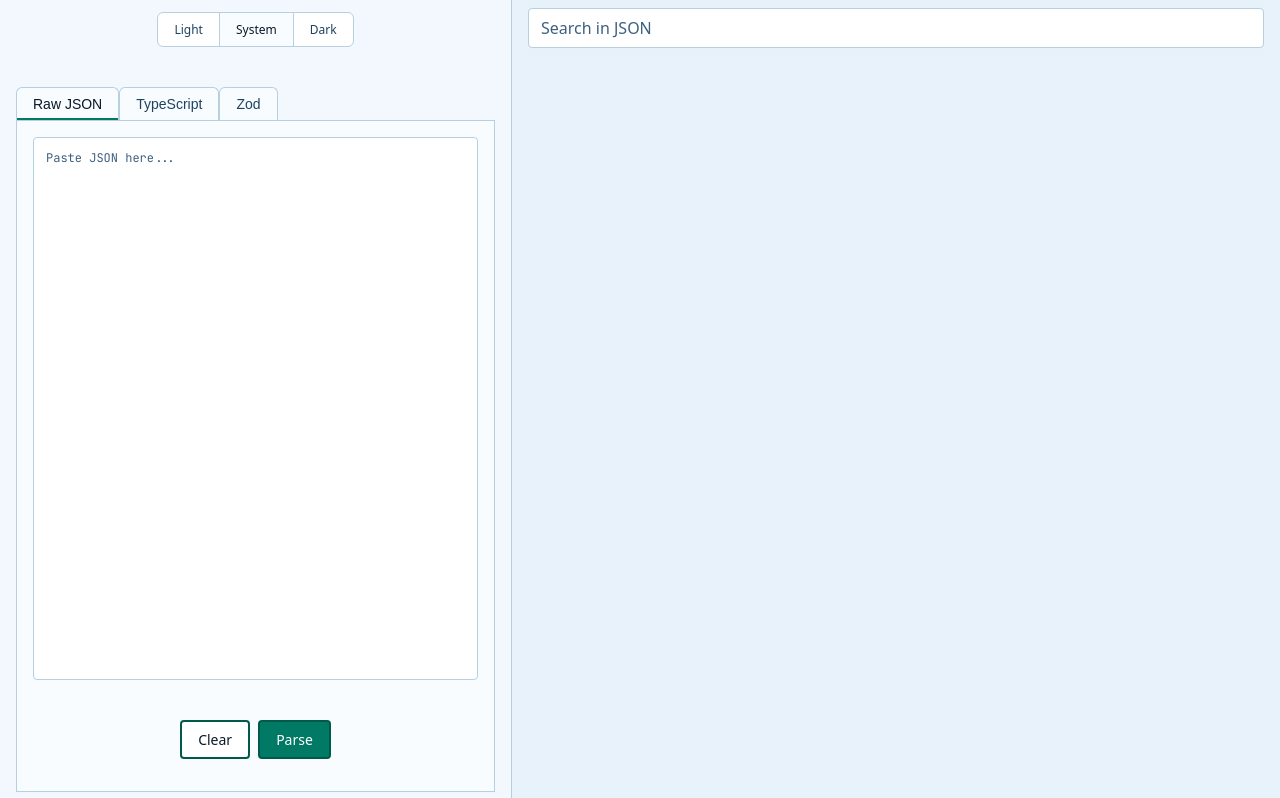
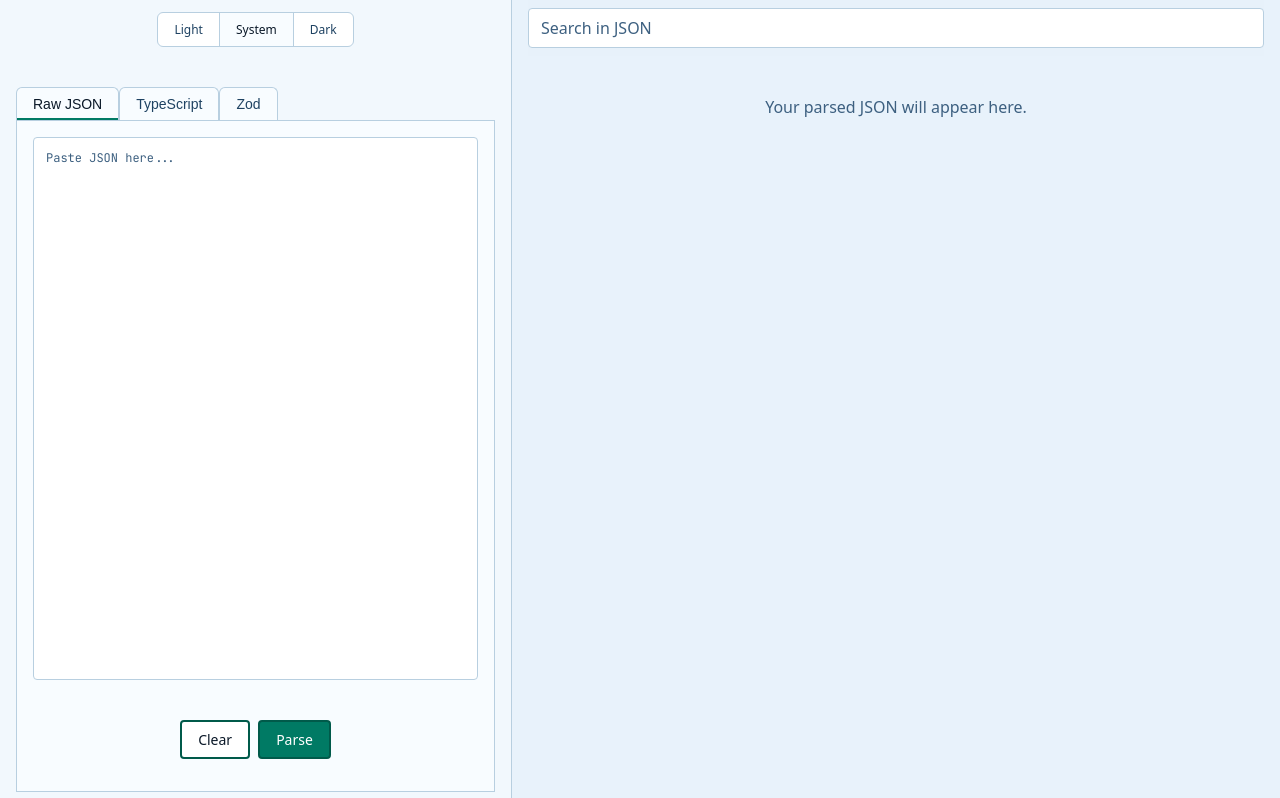
Before and after one commit to mattlayton1986/fathom, a Next.js app: page / in a window 1280 px wide. Built offline with nearby package versions, Linux system fonts and the light colour scheme.

Commit message:
feat(ui): add empty tree state

```diff
--- a/app/page.tsx
+++ b/app/page.tsx
@@ -39,6 +39,7 @@ export default function Home() {
           dispatch={dispatch}
           tree={state.tree}
           ui={state.ui}
+          parseError={state.parseError}
         />
       </div>
     </main>
--- a/components/TreeView/TreeView.tsx
+++ b/components/TreeView/TreeView.tsx
@@ -5,13 +5,14 @@ import { AppState, ReducerAction, type TreeNode as TreeNodeData } from "@/types"
 import { ARRAY_PAGE_SIZE } from "@/lib/constants";
 import styles from './TreeView.module.scss';
 
-interface TreeViewProps {
+type TreeViewProps = {
   dispatch: Dispatch<ReducerAction>;
   tree: TreeNodeData | null;
   ui: AppState['ui'];
+  parseError: AppState['parseError'];
 }
 
-export default function TreeView({ tree, ui, dispatch }: TreeViewProps) {
+export default function TreeView({ tree, ui, dispatch, parseError }: TreeViewProps) {
   const [arrayItemLimits, setArrayItemLimits] = useState<Record<string, number>>({});
   const [focusedNodeId, setFocusedNodeId] = useState<string | null>(null);
   const nodeRefs = useRef<Map<string, HTMLDivElement>>(new Map());
@@ -96,7 +97,15 @@ export default function TreeView({ tree, ui, dispatch }: TreeViewProps) {
     }
   }
 
-  if (!tree) return;
+  if (!tree) {
+    if (parseError) return null;
+
+    return (
+      <div className={styles['no-results']}>
+        <p>Your parsed JSON will appear here.</p>
+      </div>
+    )
+  };
 
   const hasNoSearchResults = ui.searchQuery !== '' && ui.matchIds.size === 0;
 
```
